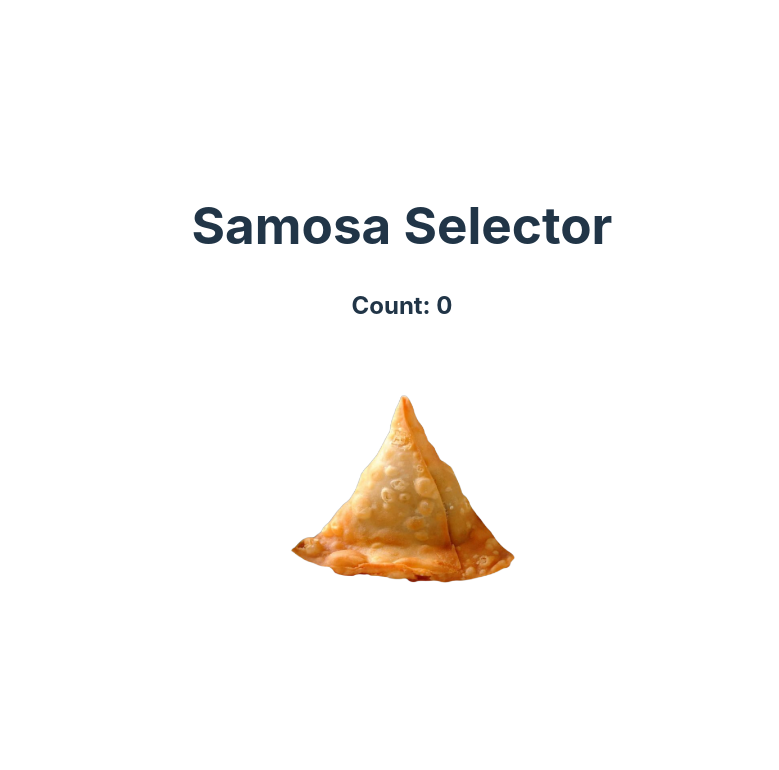
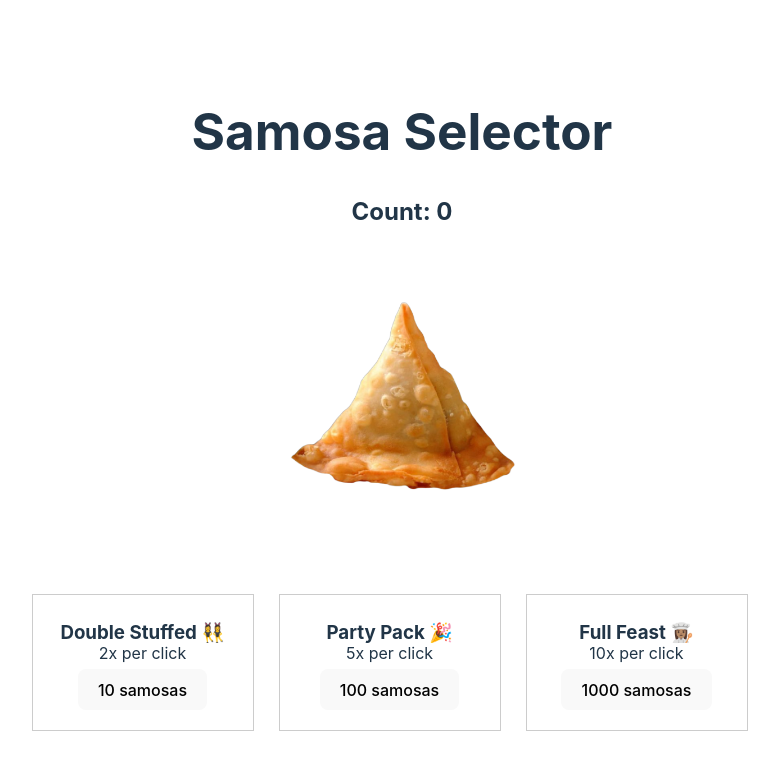
Before and after one commit to vetskiver/samosa-selector, a React (Vite) app: page / in a window 1280 px wide. Shown: the top 770 px of the page, without its empty margins (238-1017 px from the left). Built offline with nearby package versions, Linux system fonts and the light colour scheme.

Commit message:
display the three possible upgrades

```diff
--- a/src/App.css
+++ b/src/App.css
@@ -47,3 +47,29 @@
   margin: 0 auto;
   text-align: center;
 }
+
+.container {
+  margin-top: 50px;
+  display: flex;
+}
+
+.upgrade {
+  border: 1px solid rgba(153, 153, 153, 0.497);
+  padding: 20px 10px 20px 10px;
+  margin-right: 25px;
+  width: 200px;
+  line-height: 0.5px;
+}
+
+.button {
+  border-radius: 8px;
+  border: 1px solid transparent;
+  padding: 0.3em 1em 0.3em 1em;
+  font-size: 1em;
+  font-weight: 500;
+  font-family: inherit;
+  background-color: #1a1a1a;
+  color: rgba(255, 255, 255, 0.87);
+  cursor: pointer;
+  margin-top: 10px;
+}
--- a/src/App.jsx
+++ b/src/App.jsx
@@ -11,7 +11,6 @@
     setCount(count + multiplier)
   };
 
-
   return (
     <div className="App">
       <div className='header'>
@@ -19,6 +18,24 @@
         <h2>Count: {count}</h2>
         <img src={samosaImage} className="samosa" alt="Samosa" onClick={updateCount} />
       </div>
+
+      <div className='container'>
+        <div className='upgrade'>
+          <h3>Double Stuffed 👯‍♀️</h3>
+          <p>2x per click</p>
+          <button>10 samosas</button>
+        </div>
+        <div className='upgrade'>
+          <h3>Party Pack 🎉</h3>
+          <p>5x per click</p>
+          <button>100 samosas</button>
+        </div>
+        <div className='upgrade'>
+          <h3>Full Feast 👩🏽‍🍳</h3>
+          <p>10x per click</p>
+          <button>1000 samosas</button>
+        </div>
+      </div>
     </div>
   )
 }
```
